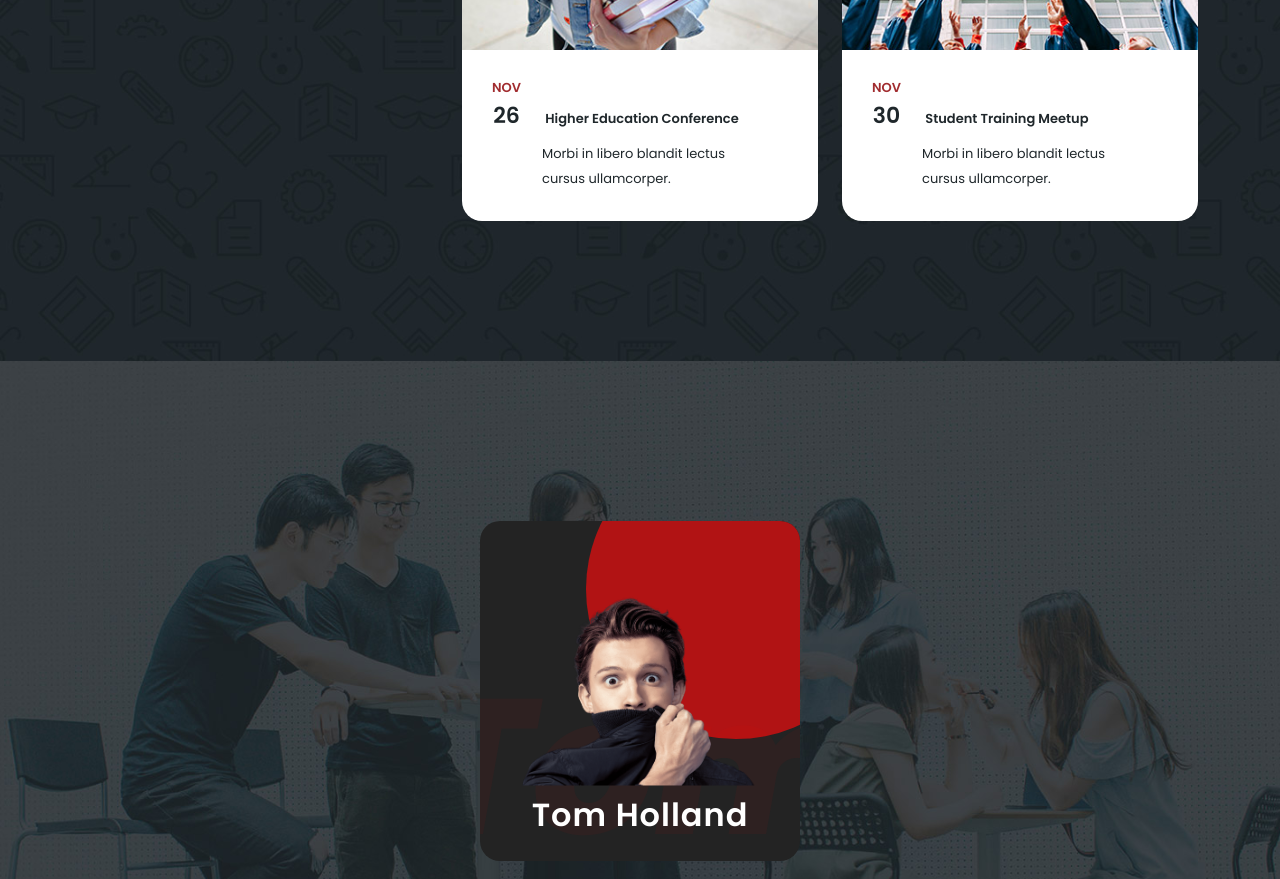
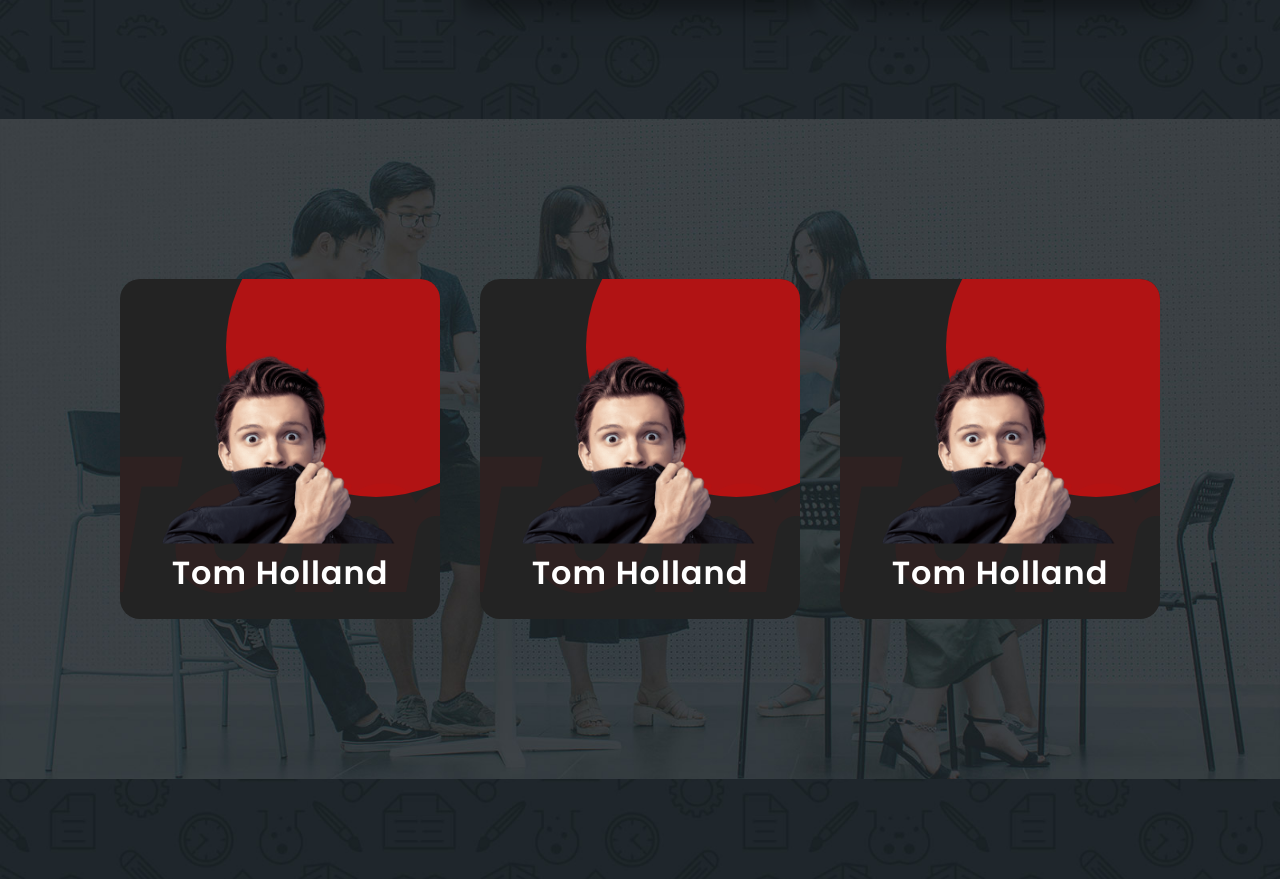
Before and after one commit to Ulan-A/ordo, a Django app: page / in a window 1280 px wide. Shown: the part 1747-2626 px from the top of the page. Run offline with Django 4.2, Linux system fonts and the light colour scheme; some libraries are stand-ins or nearby versions.

Commit message:
spider-fixed

```diff
--- a/taskmanager/ordo/models.py
+++ b/taskmanager/ordo/models.py
@@ -1,5 +1,6 @@
 from django.db import models
 from datetime import datetime
+from django.utils import timezone
 
 # Create your models here.
 
@@ -10,6 +11,6 @@ class Room(models.Model):
 
 class Message(models.Model):
     value = models.CharField(max_length=1000000)
-    date = models.TimeField(default=datetime.now, blank=True)
+    date = models.DateField(default=datetime.now, blank=True)
     user = models.CharField(max_length=1000000)
     room = models.CharField(max_length=1000000)
--- a/taskmanager/ordo/static/css/cards-animation.css
+++ b/taskmanager/ordo/static/css/cards-animation.css
@@ -1,14 +1,17 @@
-@import url("https://fonts.googleapis.com/css2?family=Nunito&display=swap");
+@import url("https://fonts.googleapis.com/css?family=Poppins:100,200,300,400,500,600,700,800,900");
 
 *,
 ::after,
 ::before {
   box-sizing: border-box;
 }
+body {
+  font-family: "Poppins", sans-serif;
+}
 .thumbs {
   width: 100%;
-  max-width: 400px; /* опционально */
-  margin: 10px;
+  max-width: 395px; /* опционально */
+  margin: 10px 0px 10px 0px;
   opacity: 0.99;
   overflow: hidden;
   position: relative;
@@ -80,6 +83,7 @@
   font-weight: normal;
   font-size: 22px;
   font-weight: 900;
+  font-family: "Poppins", sans-serif;
 }
 
 .thumbs:focus:before,
@@ -106,26 +110,3 @@
   -webkit-transition-delay: 0.35s;
   transition-delay: 0.35s;
 }
-
-.caption h1 {
-  margin-bottom: 195px;
-  margin-right: 260px;
-  font-size: 20px;
-  font-weight: 400;
-  width: 150px;
-  background-color: black;
-  border-radius: 15px;
-}
-@media only screen and (max-width: 700px) {
-  .thumbs {
-  }
-  .caption h1 {
-    margin-bottom: 177px;
-    margin-right: 260px;
-    font-size: 20px;
-    font-weight: 400;
-    width: 150px;
-    background-color: black;
-    border-radius: 15px;
-  }
-}
--- a/taskmanager/ordo/static/css/templatemo-edu-meeting.css
+++ b/taskmanager/ordo/static/css/templatemo-edu-meeting.css
@@ -939,6 +939,7 @@ section.upcoming-meetings .categories {
   border-radius: 20px;
   padding: 40px;
   margin-right: 45px;
+  margin-top: 10px;
 }
 
 section.upcoming-meetings .categories h4 {
--- a/taskmanager/ordo/static/css/workers.css
+++ b/taskmanager/ordo/static/css/workers.css
@@ -191,3 +191,10 @@
   transform: translateY(0px);
   transition-delay: 0.75s;
 }
+.workers {
+  display: flex;
+  flex-direction: row;
+  flex-wrap: wrap;
+  align-content: space-around;
+  justify-content: center;
+}
--- a/taskmanager/ordo/templates/main/base.html
+++ b/taskmanager/ordo/templates/main/base.html
@@ -27,6 +27,8 @@
         <link rel="stylesheet" href="{% static 'css/room-chat.css' %}">
         <link rel="stylesheet" href="{% static 'css/cards-animation.css' %}">
         <link rel="stylesheet" href="{% static 'css/workers.css' %}">
+        <link rel="stylesheet" href="{% static 'css/calendar.css' %}">
+
 
 
 
--- a/taskmanager/ordo/templates/main/index.html
+++ b/taskmanager/ordo/templates/main/index.html
@@ -118,72 +118,40 @@
         <div class="col-lg-8">
           <div class="row">
             <div class="col-lg-6">
-              <div class="meeting-item">
-                <div class="thumb">
-                  <div class="price">
-                    <span>22:00</span>
-                  </div>
-                  <a href="{% url 'meeting-details' %}"><img src="{% static 'images/meeting-01.jpg' %}" alt="New Lecturer Meeting"></a>
+              <div class="thumbs">
+                <img src="https://iso.500px.com/wp-content/uploads/2016/03/stock-photo-142984111.jpg">
+                <div class="caption">
+                    <span class="title">Заголовок картинки</span>
+                    <span class="infos">Краткое описание или анонс записи</span>
                 </div>
-                <div class="down-content">
-                  <div class="date">
-                    <h6>Nov <span>10</span></h6>
-                  </div>
-                  <a href="{% url 'meeting-details' %}"><h4>New Lecturers Meeting</h4></a>
-                  <p>Morbi in libero blandit lectus<br>cursus ullamcorper.</p>
-                </div>
-              </div>
+            </div>
             </div>
             <div class="col-lg-6">
-              <div class="meeting-item">
-                <div class="thumb">
-                  <div class="price">
-                    <span>22:00</span>
-                  </div>
-                  <a href="{% url 'meeting-details' %}"><img src="{% static 'images/meeting-02.jpg' %}" alt="Online Teaching"></a>
+              <div class="thumbs">
+                <img src="https://iso.500px.com/wp-content/uploads/2016/03/stock-photo-142984111.jpg">
+                <div class="caption">
+                    <span class="title">Заголовок картинки</span>
+                    <span class="infos">Краткое описание или анонс записи</span>
                 </div>
-                <div class="down-content">
-                  <div class="date">
-                    <h6>Nov <span>24</span></h6>
-                  </div>
-                  <a href="{% url 'meeting-details' %}"><h4>Online Teaching Techniques</h4></a>
-                  <p>Morbi in libero blandit lectus<br>cursus ullamcorper.</p>
-                </div>
-              </div>
+            </div>
             </div>
             <div class="col-lg-6">
-              <div class="meeting-item">
-                <div class="thumb">
-                  <div class="price">
-                    <span>22:00</span>
-                  </div>
-                  <a href="{% url 'meeting-details' %}"><img src="{% static 'images/meeting-03.jpg' %}" alt="Higher Education"></a>
+              <div class="thumbs">
+                <img src="https://iso.500px.com/wp-content/uploads/2016/03/stock-photo-142984111.jpg">
+                <div class="caption">
+                    <span class="title">Заголовок картинки</span>
+                    <span class="infos">Краткое описание или анонс записи</span>
                 </div>
-                <div class="down-content">
-                  <div class="date">
-                    <h6>Nov <span>26</span></h6>
-                  </div>
-                  <a href="{% url 'meeting-details' %}"><h4>Higher Education Conference</h4></a>
-                  <p>Morbi in libero blandit lectus<br>cursus ullamcorper.</p>
-                </div>
-              </div>
+            </div>
             </div>
             <div class="col-lg-6">
-              <div class="meeting-item">
-                <div class="thumb">
-                  <div class="price">
-                    <span>22:00</span>
-                  </div>
-                  <a href="{% url 'meeting-details' %}"><img src="{% static 'images/meeting-04.jpg' %}" alt="Student Training"></a>
+              <div class="thumbs">
+                <img src="https://iso.500px.com/wp-content/uploads/2016/03/stock-photo-142984111.jpg">
+                <div class="caption">
+                    <span class="title">Заголовок картинки</span>
+                    <span class="infos">Краткое описание или анонс записи</span>
                 </div>
-                <div class="down-content">
-                  <div class="date">
-                    <h6>Nov <span>30</span></h6>
-                  </div>
-                  <a href="{% url 'meeting-details' %}"><h4>Student Training Meetup</h4></a>
-                  <p>Morbi in libero blandit lectus<br>cursus ullamcorper.</p>
-                </div>
-              </div>
+            </div>
             </div>
           </div>
         </div>
@@ -192,6 +160,7 @@
   </section>
 
   <section class="apply-now" id="apply">
+    <div class="workers">
     <div class="container21">
       <div class="card21">
         <div class="imgBx">
@@ -212,33 +181,21 @@
         </div>
       </div>
     </div>
+    <div class="container21">
+      <div class="card21">
+        <div class="imgBx">
+          <img src="{% static 'images/tom.png' %}">
+        </div>
+        <div class="contentBx">
+          <h2>Tom Holland</h2>
+        </div>
+      </div>
+    </div>
+  </div>
   </section>
 
   <section class="our-courses" id="courses">
-   <div class="thumbs">
-            <img src="https://iso.500px.com/wp-content/uploads/2016/03/stock-photo-142984111.jpg">
-            <div class="caption">
-              <h1>December 23</h1>
-                <span class="title">Заголовок картинки</span>
-                <span class="infos">Краткое описание или анонс записи</span>
-            </div>
-        </div>
-        <div class="thumbs">
-            <img src="https://iso.500px.com/wp-content/uploads/2016/03/stock-photo-142984111.jpg">
-            <div class="caption">
-              <h1>December 23</h1>
-                <span class="title">Заголовок картинки</span>
-                <span class="infos">Краткое описание или анонс записи</span>
-            </div>
-        </div>
-        <div class="thumbs">
-            <img src="https://iso.500px.com/wp-content/uploads/2016/03/stock-photo-142984111.jpg">
-            <div class="caption">
-              <h1>December 23</h1>
-                <span class="title">Заголовок картинки</span>
-                <span class="infos">Краткое описание или анонс записи</span>
-            </div>
-        </div>
+
   </section>
 
   <section class="our-facts">
```
Also changed, not shown: taskmanager/db.sqlite3, taskmanager/ordo/migrations/0011_alter_message_date.py (added), taskmanager/ordo/migrations/0012_alter_message_date.py (added), 2 other files.
